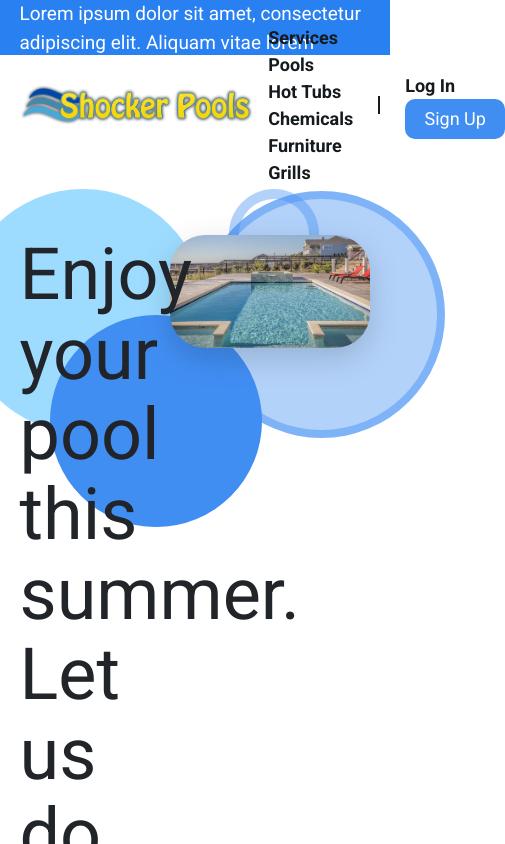
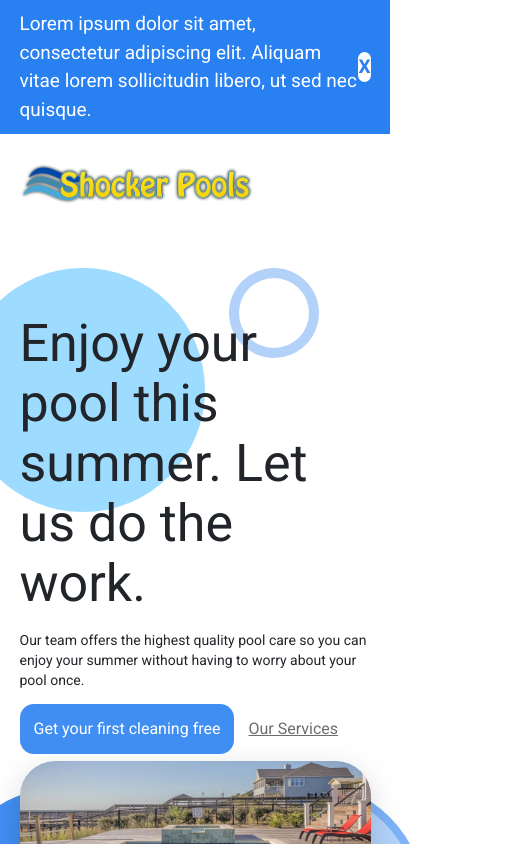
Before and after one commit to dbvker/Shocker-Pools, a React (Create React App) app: page / in a window 390 px wide. Shown: the top 844 px of the page, 505 px wide, since content can reach past the window. Built offline with nearby package versions, Linux system fonts and the light colour scheme.

Commit message:
fixed the alert header and added media queries to the welcome card

```diff
--- a/public/index.html
+++ b/public/index.html
@@ -3,7 +3,7 @@
   <head>
     <title>Shocker Pools</title>
     <link rel="shortcut icon" href="favicon-32x32.png" />
-    <!-- <meta name="theme-color" content="white"> -->
+    <meta name="theme-color" content="#2980F1">
     <meta charset="utf-8" />
     <style>
       @import url('https://fonts.googleapis.com/css2?family=Roboto:wght@400;700&display=swap');
--- a/src/components/header/Header.css
+++ b/src/components/header/Header.css
@@ -1,3 +1,7 @@
+*{
+  transition: 350ms;
+}
+
 .header-container {
   width: 100%;
   height: 100px;
@@ -17,25 +21,25 @@ header {
   display: flex;
   justify-content: space-between;
   align-items: center;
-  color: #151A1E;
+  color: #151a1e;
 }
 
 /* Header Logo Styles */
-.header-logo{
+.header-logo {
   height: 40px;
 }
 
 /* Header Links Styles */
-.header-links-wrapper{
+.header-links-wrapper {
   display: flex;
   align-items: center;
 }
 
-.header-links-wrapper ul{
+.header-links-wrapper ul {
   display: inline;
 }
 
-.header-links-wrapper ul li{
+.header-links-wrapper ul li {
   display: inline-block;
   margin: 0 10px;
   padding: 0 5px;
@@ -43,28 +47,28 @@ header {
   font-size: 18px;
 }
 
-.header-page-links{
+.header-page-links {
   display: flex;
   justify-content: right;
   align-items: center;
 }
 
-.header-spacer{
+.header-spacer {
   height: 18px;
-  border-right: 2px solid #151A1E;
+  border-right: 2px solid #151a1e;
   margin: 0 10px;
 }
 
-.header-auth-links{
+.header-auth-links {
   display: flex;
   justify-content: right;
   align-items: center;
 }
 
-.header-auth-sign-up{
+.header-auth-sign-up {
   width: 100px;
   height: 40px;
-  background-color: #418EF3;
+  background-color: #418ef3;
   color: white;
   text-align: center;
   font-weight: normal;
@@ -74,3 +78,11 @@ header {
   border-radius: 10px;
   margin-left: 15px;
 }
+
+/* Media Queries Section */
+@media (max-width: 1200px) {
+  /* Header Links Styles */
+  .header-links-wrapper {
+    display: none;
+  }
+}
--- a/src/components/header/headerAlert/HeaderAlert.css
+++ b/src/components/header/headerAlert/HeaderAlert.css
@@ -1,15 +1,35 @@
-.header_contact_container{
+.header-alert-wrapper{
     width: 100%;
-    height: 55px;
+    min-height: 55px;
+    height: auto;
     background-color: #2980F1;
     color: white;
 }
 
-.header_contact_content{
+.header-alert-content{
     width: 90%;
     max-width: 1440px;
+    min-height: inherit;
     margin: 0 auto;
     font-size: 19px;
     display: flex;
     align-items: center;
+    justify-content: space-between;
 }
+
+.header-alert-content p{
+    padding: 10px 0;
+}
+
+.header-alert-content span{
+    height: 30px;
+    width: 30px;
+    background-color: white;
+    color: #2980F1;
+    display: flex;
+    align-items: center;
+    justify-content: center;
+    border-radius: 20px;
+    font-weight: bold;
+    cursor: pointer;
+}
--- a/src/components/header/headerAlert/HeaderAlert.js
+++ b/src/components/header/headerAlert/HeaderAlert.js
@@ -6,9 +6,10 @@ import "./HeaderAlert.css";
 
 const HeaderAlert = () => {
   return (
-    <div className="header_contact_container">
-      <div className="header_contact_content">
+    <div className="header-alert-wrapper">
+      <div className="header-alert-content">
         <p>Lorem ipsum dolor sit amet, consectetur adipiscing elit. Aliquam vitae lorem sollicitudin libero, ut sed nec quisque.</p>
+        <span>X</span>
       </div>
     </div>
   );
--- a/src/components/welcomeCard/WelcomeCard.css
+++ b/src/components/welcomeCard/WelcomeCard.css
@@ -1,3 +1,7 @@
+*{
+  transition: 350ms;
+}
+
 .welcome-container {
   display: flex;
   align-items: flex-start;
@@ -40,8 +44,10 @@
   background: #418ef3;
   border: 10px solid rgba(65, 142, 243, 0.4);
   position: absolute;
-  margin-left: -120px;
-  margin-top: 80px;
+  margin-left: -70px;
+  margin-top: 8%;
+  top: 0;
+  left: 0;
   z-index: 1;
 }
 
@@ -52,8 +58,8 @@
   background: rgba(65, 142, 243, 0.4);
   border: 8px solid rgba(65, 142, 243, 0.46);
   position: absolute;
-  margin-right: -75px;
-  margin-bottom: -90px;
+  margin-right: -55px;
+  margin-bottom: -70px;
   right: 0;
   bottom: 0;
   z-index: 1;
@@ -73,7 +79,7 @@
 }
 
 .welcome-container-left button {
-  width: 270px;
+  width: auto;
   height: 50px;
   background-color: #418ef3;
   color: white;
@@ -83,6 +89,9 @@
   outline: none;
   border-radius: 14px;
   margin-top: 4%;
+  padding: 0 4%;
+  z-index: 50;
+    position: relative;
 }
 
 .welcome-container-left span {
@@ -96,6 +105,7 @@
 .welcome-container-right {
   width: 57%;
   position: relative;
+  z-index: 0;
 }
 
 .welcome-container-right-image{
@@ -109,3 +119,40 @@
   z-index: 10;
   position: relative;
 }
+
+
+/* Media Queries Section */
+
+@media (max-width: 1400px){
+  .welcome-container-left h1 {
+    font-size: 52px;
+    line-height: 60px;
+  }
+
+  .welcome-container-left h3 {
+    font-size: 14px;
+    line-height: 20px;
+  }
+
+  .welcome-container-left button {
+    font-size: 16px;
+  }
+
+  .welcome-container-left span {
+    font-size: 16px;
+  }
+}
+
+@media (max-width: 700px){
+  .welcome-container {
+    flex-direction: column;
+  }
+  .welcome-container-left {
+    width: 100%;
+    padding-right: 0;
+    margin-bottom: 2%;
+  }
+  .welcome-container-right {
+    width: 100%;
+  }
+}
--- a/src/index.css
+++ b/src/index.css
@@ -4,6 +4,7 @@ body {
   -webkit-font-smoothing: antialiased;
   -moz-osx-font-smoothing: grayscale;
   color: #3f3f3f;
+  overflow-x: hidden;
 }
 
 code {
```
